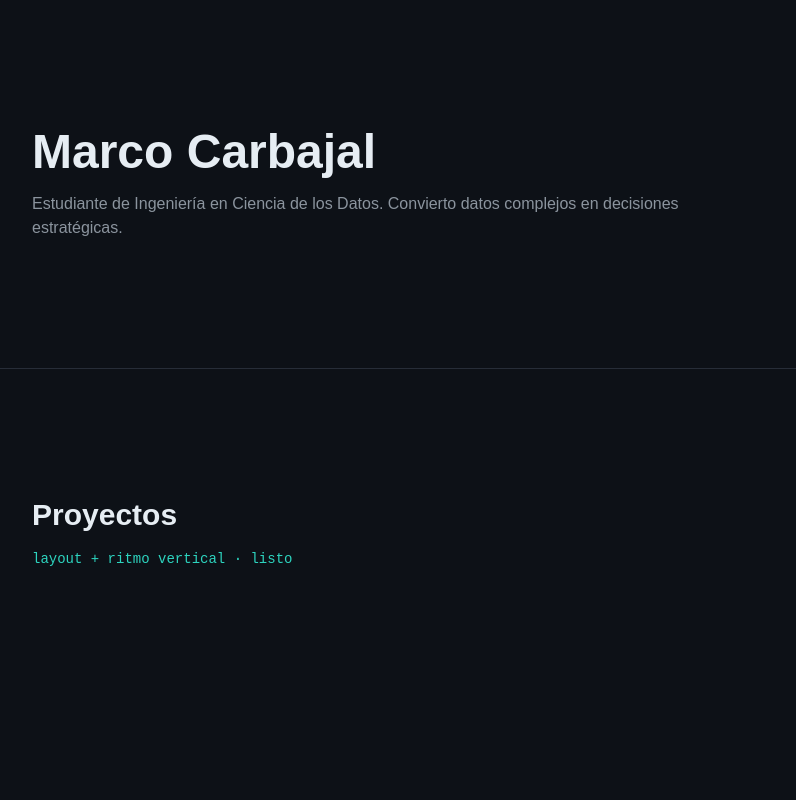
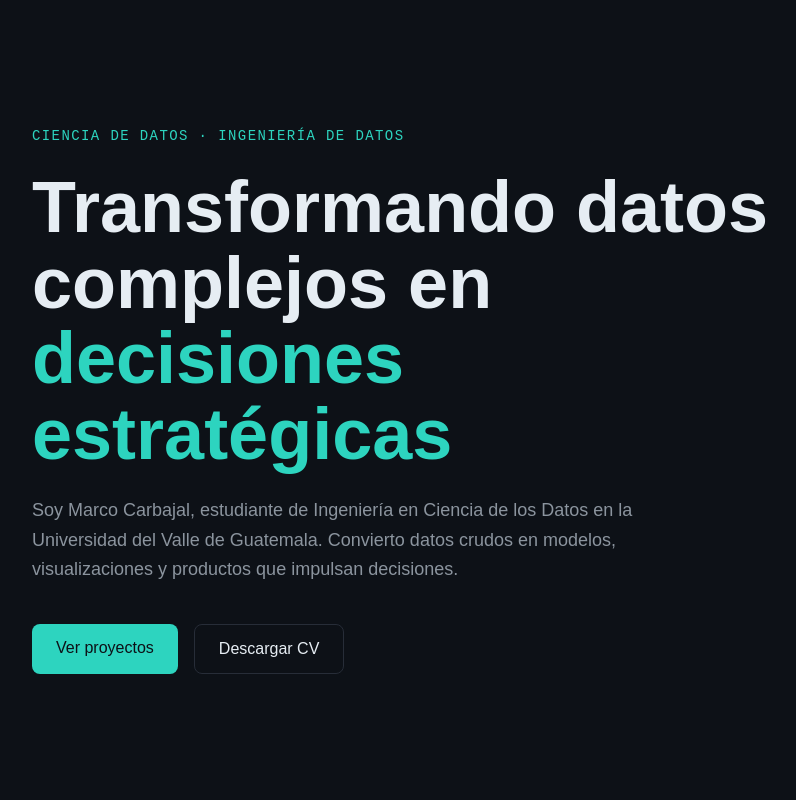
Before and after one commit to marcocarbajalb/portafolio, a React (Vite) app: page / in a window 1280 px wide. Shown: the top 800 px of the page, without its empty margins (64-860 px from the left). Built offline with nearby package versions, Linux system fonts and the light colour scheme.

Commit message:
feat: agregar Hero con animaciones de entrada y scroll (Motion)

```diff
--- a/src/App.tsx
+++ b/src/App.tsx
@@ -1,18 +1,11 @@
 import Layout from './components/layout/Layout';
 import Section from './components/layout/Section';
+import Hero from './components/sections/Hero';
 
 export default function App() {
   return (
     <Layout>
-      <Section id="inicio" aria-labelledby="inicio-title">
-        <h1 id="inicio-title" className="font-display text-5xl font-bold text-ink">
-          Marco Carbajal
-        </h1>
-        <p className="mt-4 max-w-2xl text-muted">
-          Estudiante de Ingeniería en Ciencia de los Datos. Convierto datos
-          complejos en decisiones estratégicas.
-        </p>
-      </Section>
+      <Hero />
 
       <Section
         id="proyectos"
@@ -22,9 +15,7 @@ export default function App() {
         <h2 id="proyectos-title" className="font-display text-3xl font-semibold text-ink">
           Proyectos
         </h2>
-        <p className="mt-4 font-mono text-sm text-accent">
-          layout + ritmo vertical · listo
-        </p>
+        <p className="mt-4 font-mono text-sm text-accent">próxima sección</p>
       </Section>
     </Layout>
   );
--- /dev/null
+++ b/src/components/sections/Hero.tsx
@@ -0,0 +1,99 @@
+import { useRef } from 'react';
+import {
+  motion,
+  useScroll,
+  useTransform,
+  useReducedMotion,
+  type Variants,
+} from 'motion/react';
+import Container from '../layout/Container';
+
+const container: Variants = {
+  hidden: {},
+  show: {
+    transition: { staggerChildren: 0.12, delayChildren: 0.1 },
+  },
+};
+
+export default function Hero() {
+  const ref = useRef<HTMLDivElement>(null);
+  const prefersReduced = useReducedMotion();
+
+  const { scrollYProgress } = useScroll({
+    target: ref,
+    offset: ['start start', 'end start'],
+  });
+  const opacity = useTransform(scrollYProgress, [0, 0.85], [1, 0]);
+  const y = useTransform(scrollYProgress, [0, 1], [0, 80]);
+
+  const item: Variants = {
+    hidden: { opacity: 0, y: prefersReduced ? 0 : 24 },
+    show: {
+      opacity: 1,
+      y: 0,
+      transition: { duration: 0.6, ease: [0.22, 1, 0.36, 1] },
+    },
+  };
+
+  const cvHref = `${import.meta.env.BASE_URL}cv-marco-carbajal.pdf`;
+
+  return (
+    <section
+      ref={ref}
+      id="inicio"
+      aria-labelledby="hero-title"
+      className="relative flex min-h-screen scroll-mt-24 items-center"
+    >
+      <Container>
+        <motion.div
+          variants={container}
+          initial="hidden"
+          animate="show"
+          style={prefersReduced ? undefined : { opacity, y }}
+          className="max-w-3xl"
+        >
+          <motion.p
+            variants={item}
+            className="font-mono text-sm uppercase tracking-widest text-accent"
+          >
+            Ciencia de datos · Ingeniería de datos
+          </motion.p>
+
+          <motion.h1
+            variants={item}
+            id="hero-title"
+            className="mt-6 font-display text-5xl font-bold leading-[1.05] text-ink sm:text-6xl md:text-7xl"
+          >
+            Transformando datos complejos en{' '}
+            <span className="text-accent">decisiones estratégicas</span>
+          </motion.h1>
+
+          <motion.p
+            variants={item}
+            className="mt-6 max-w-2xl text-lg leading-relaxed text-muted"
+          >
+            Soy Marco Carbajal, estudiante de Ingeniería en Ciencia de los Datos
+            en la Universidad del Valle de Guatemala. Convierto datos crudos en
+            modelos, visualizaciones y productos que impulsan decisiones.
+          </motion.p>
+
+          <motion.div variants={item} className="mt-10 flex flex-wrap gap-4">
+
+            <a href="#proyectos"
+              className="rounded-lg bg-accent px-6 py-3 font-medium text-canvas transition-colors hover:bg-accent-strong"
+            >
+              Ver proyectos
+            </a>
+
+            <a href={cvHref}
+              download
+              className="rounded-lg border border-line px-6 py-3 font-medium text-ink transition-colors hover:border-accent hover:text-accent"
+            >
+              Descargar CV
+            </a>
+          </motion.div>
+        </motion.div>
+      </Container>
+    </section>
+  );
+}
```
Also changed, not shown: 1 other file (tests, documents, lock files or other folders).
